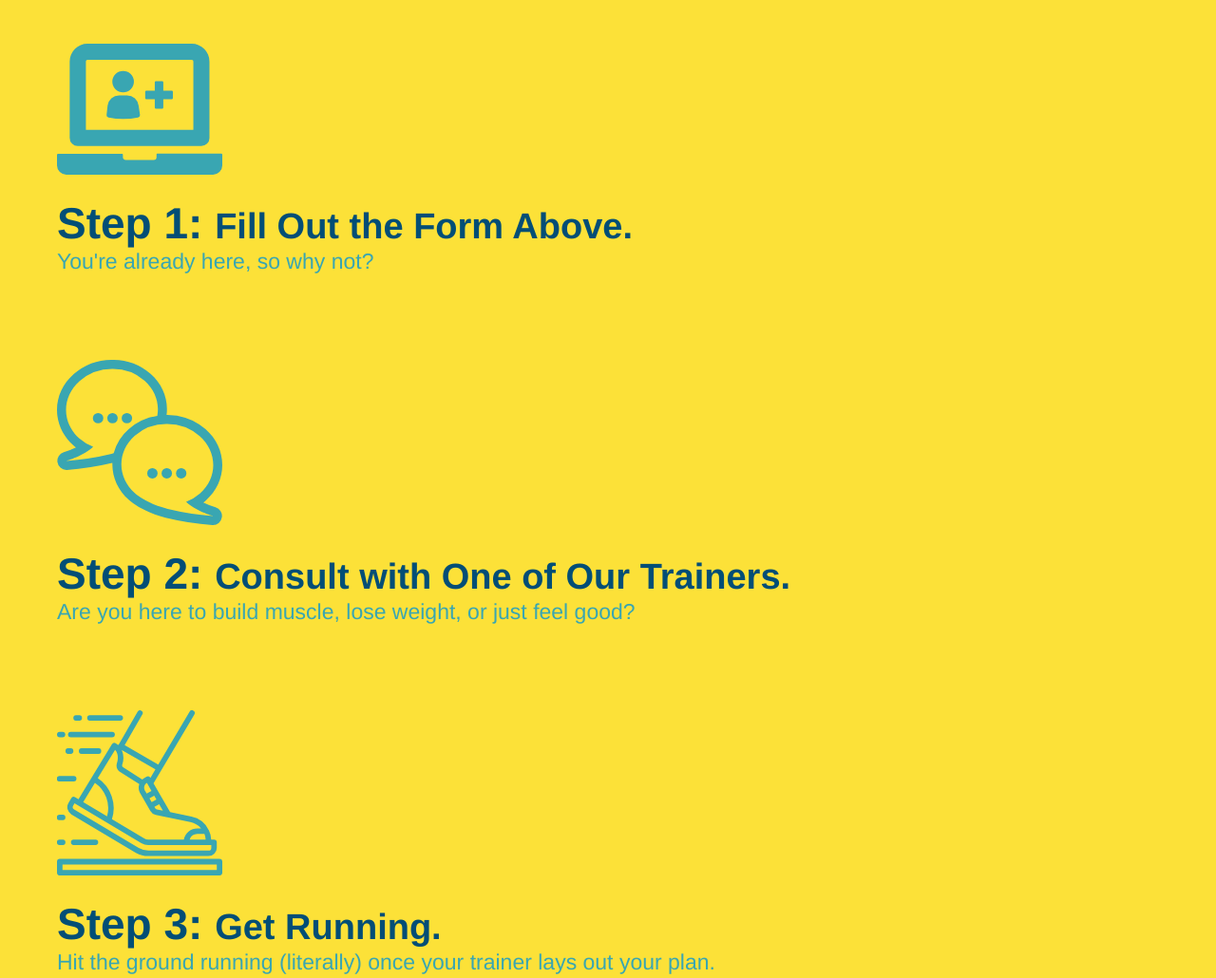
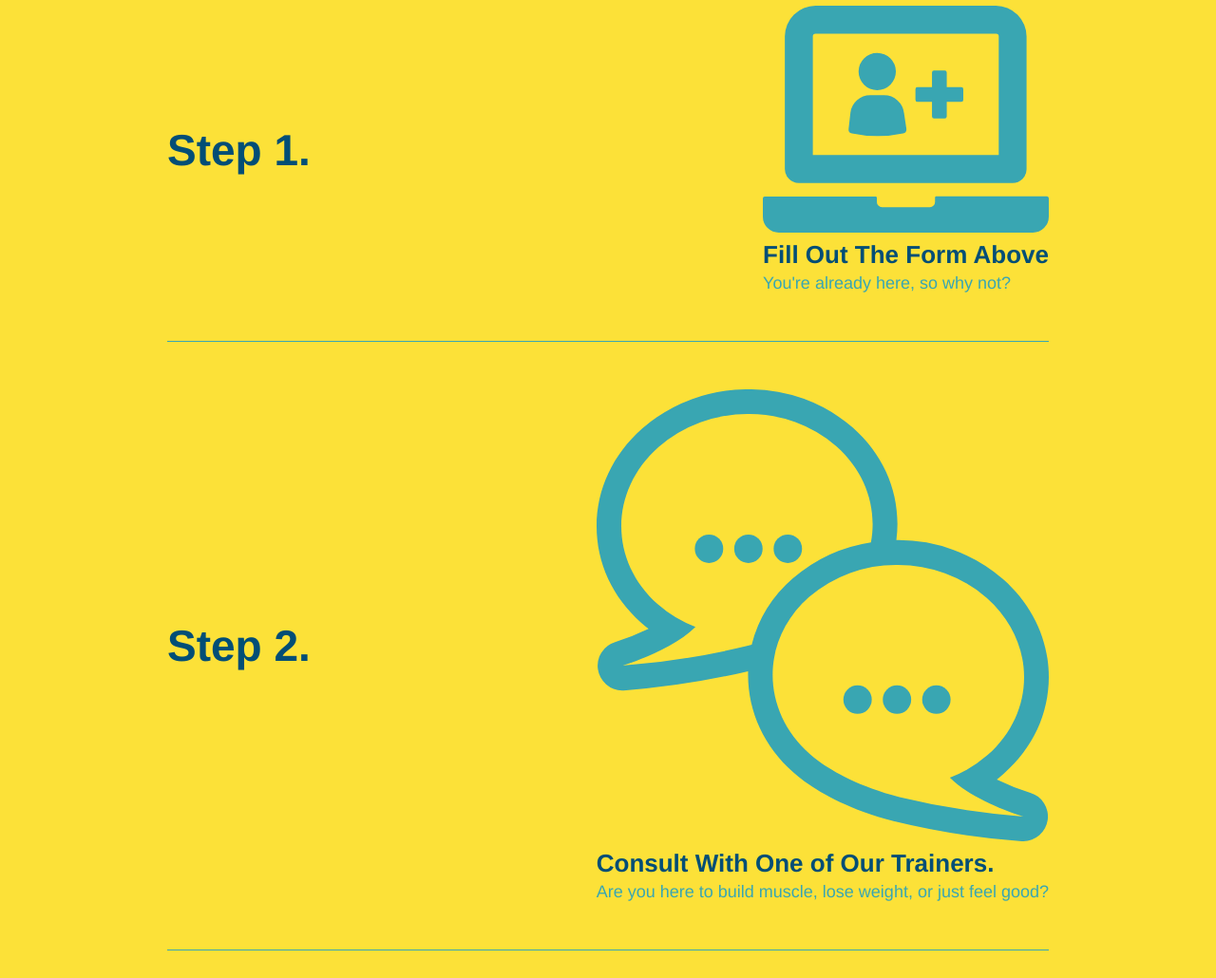
Before and after one commit to MeghanPaul/run-buddy, a plain HTML site: page index.html in a window 1280 px wide. Shown: the part 1340-2370 px from the top of the page at 95% size. Drawn offline with Linux system fonts and the light colour scheme.

Commit message:
converted section titles to flexbox

```diff
--- a/assets/css/style.css
+++ b/assets/css/style.css
@@ -165,28 +165,31 @@ h3 {
     background: #fce138;
 }
 
-.steps div {
-    margin-bottom: 80px;
+.step {
+    margin: 50px auto;
+    padding-bottom: 50px;
+    width: 80%;
+    border-bottom: 1px solid #39a6b2;
+    display: flex;
+    flex-wrap: wrap;
+    align-items: center;
+    justify-content: space-between;
 }
 
-.steps img {
-    width: 15%;
-    margin: 10px 0;
+.step h3 {
+    color: #024e76;
+    font-size: 46px;
 }
 
-.steps h3 {
-    color: #024e76;
-    font-size: 46px;
-    margin-top: 10px;
+.step-text p {
+    color: #39a6b2;
+    font-size: 18px;
 }
 
-.steps p {
-    color: #39a6b2;
-    font-size: 23px;
-}
-
-.steps span {
-    font-size: 38px;
+.step-text h4 {
+    font-size: 26px;
+    line-height: 1.5;
+    color: #024e76;
 }
 
 .section-title {
--- a/index.html
+++ b/index.html
@@ -88,29 +88,59 @@
         <div class="flex-row">
             <h2 class="section-title secondary-border">What You Do</h2>
         </div>
-        <div>
+
+        <div class="step">
+            <h3>Step 1.</h3>
+            <div class="step-info">
+                <div class="step-img">
                     <img src="./assets/images/step-1.svg" alt="" />
-            <h3>Step 1: <span>Fill Out the Form Above.</span></h3>
+                </div>
+                <div class="step-text">
+                    <h4>Fill Out The Form Above</h4>
                     <p>You're already here, so why not?</p>
                 </div>
+            </div>
+        </div>
 
-        <div>
+        <div class="step">
+            <h3>Step 2.</h3>
+            <div class="step-info">
+                <div class="step-img">
                     <img src="./assets/images/step-2.svg" alt="" />
-            <h3>Step 2: <span>Consult with One of Our Trainers.</span></h3>
+                </div>
+                <div class="step-text">
+                    <h4>Consult With One of Our Trainers.</h4>
                     <p>Are you here to build muscle, lose weight, or just feel good?</p>
                 </div>
+            </div>
+        </div>
 
-        <div>
+        <div class="step">
+            <h3>Step 3.</h3>
+            <div class="step-info">
+                <div class="step-img">
                     <img src="./assets/images/step-3.svg" alt="" />
-            <h3>Step 3: <span>Get Running.</span></h3>
+                </div>
+                <div class="step-text">
+                    <h4>Get Running.</h4>
                     <p>Hit the ground running (literally) once your trainer lays out your plan.</p>
                 </div>
+            </div>
+        </div>
 
-        <div>
+        <div class="step">
+            <h3>Step 4.</h3>
+            <div class="step-info">
+                <div class="step-img">
                     <img src="./assets/images/step-4.svg" alt="" />
-            <h3>Step 4: <span>See Results.</span></h3>
+                </div>
+                <div class="step-text">
+                    <h4>See Results.</h4>
                     <p>Bi-weekly checkins with your trainer will keep you focused</p>
                 </div>
+            </div>
+        </div>
+
     </section>
 
     <!--"Meet The Trainers" Section-->
```
Lines whose indentation alone changed are shown as unchanged.
